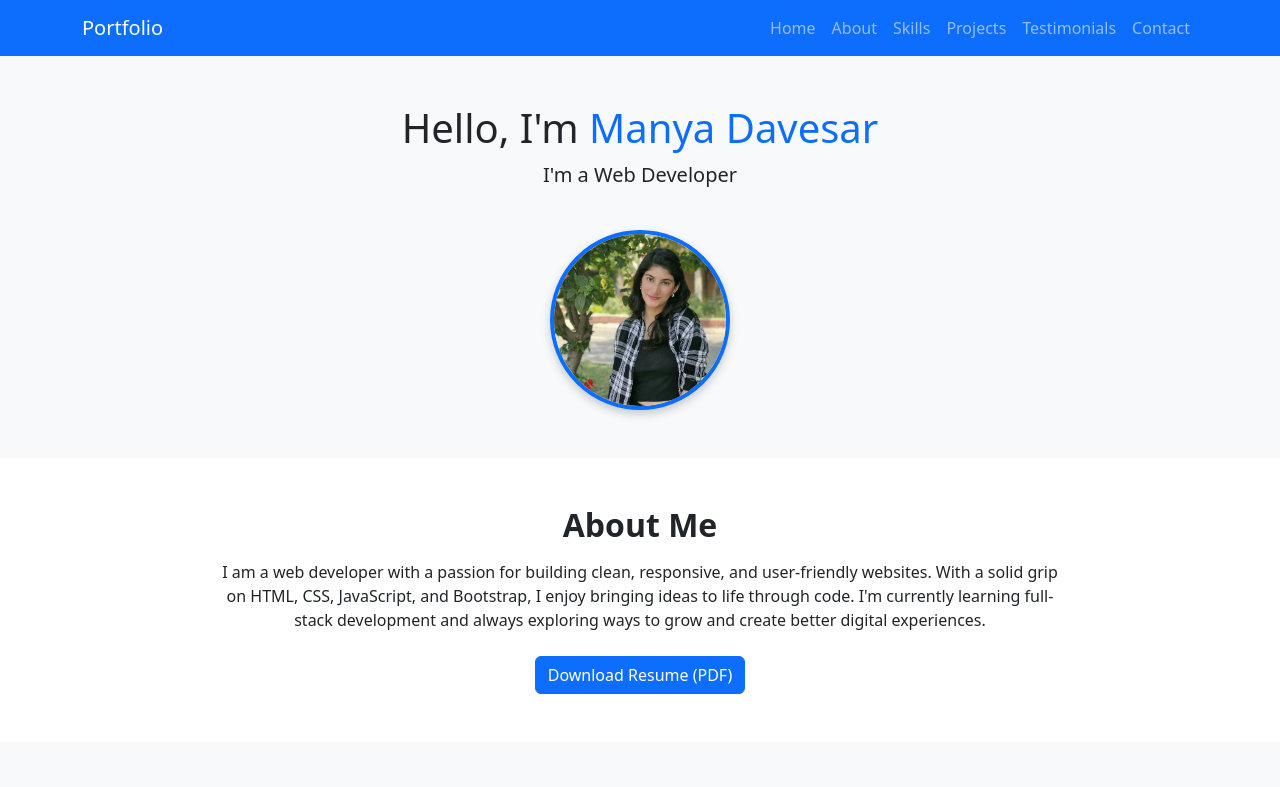
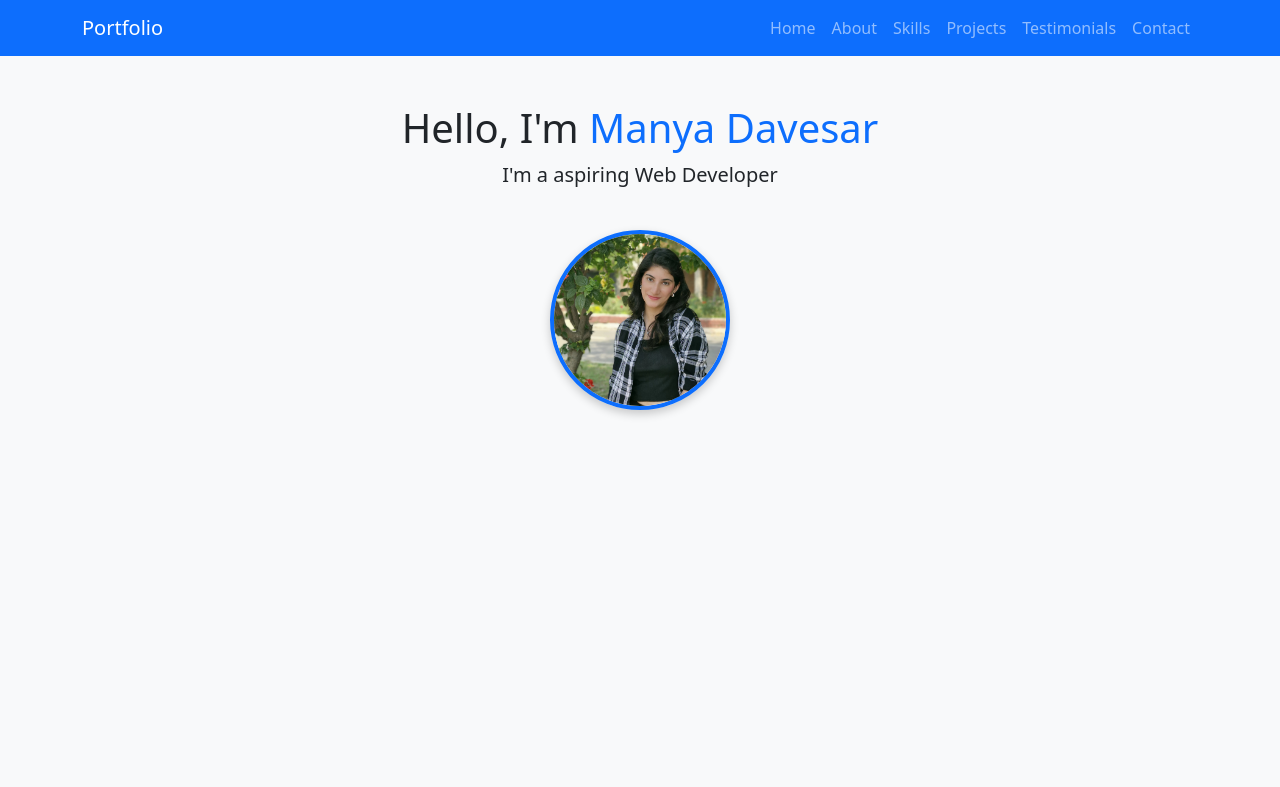
Before and after one commit to manyadavesar10/Profolio, a plain HTML site: page index.html in a window 1280 px wide. Shown: the top 787 px of the page. Drawn offline with nearby package versions, Linux system fonts and the light colour scheme.

Commit message:
added height to home section so it covers the whole screen

```diff
--- a/index.html
+++ b/index.html
@@ -34,7 +34,7 @@
   <section id="home" class="text-center py-5 bg-light">
     <div class="container">
       <h1>Hello, I'm <span class="text-primary">Manya Davesar</span></h1>
-      <p class="lead">I'm a <span id="typed-text">Web Developer</span></p>
+      <p class="lead">I'm a aspiring <span id="typed-text">Web Developer</span></p>
       <img src="image.jpg" class="rounded-circle mt-4" alt="Profile Picture">
     </div>
   </section>
--- a/styles.css
+++ b/styles.css
@@ -14,6 +14,10 @@
   .dark-mode {
     background-color: var(--bg-dark);
     color: var(--text-light);
+  }
+
+  #home{
+    height: 100vh;
   }
 
   .navbar, .footer {
```
